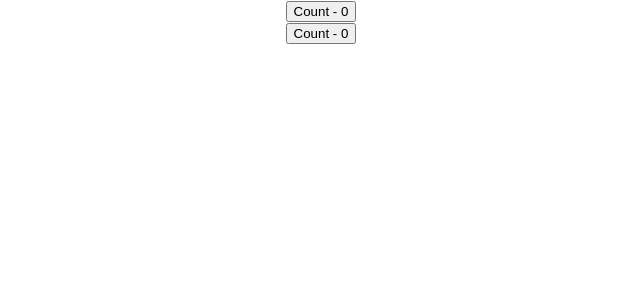
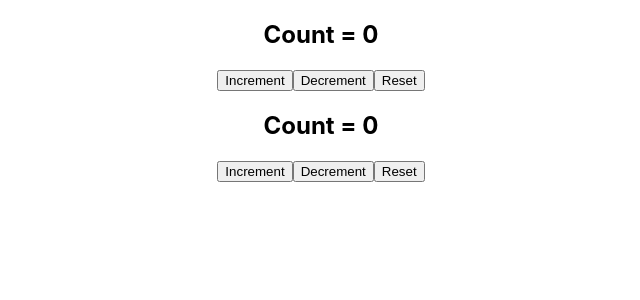
Before and after one commit to esleyms/Base-React, a React (Create React App) app: page / in a window 1280 px wide. Shown: the top 300 px of the page, without its empty margins (319-959 px from the left). Built offline with nearby package versions, Linux system fonts and the light colour scheme.

Commit message:
75 - 32 - useCounter Custom Hook

```diff
--- a/src/App.js
+++ b/src/App.js
@@ -1,7 +1,8 @@
 import React  from 'react';
 import './App.css';
-import DocTitleOne from './Components/DocTitleOne';
-import DocTitleTwo from './Components/DocTitleTwo';
+import CounterOnee from './Components/CounterOnee';
+import CounterTwoo from './Components/CounterTwoo';
+
 
 
 
@@ -9,8 +10,8 @@
   return (
 
       <div className="App">
-       <DocTitleOne/>
-       <DocTitleTwo/>
+       <CounterOnee/>
+       <CounterTwoo/>
       </div>
 
   );
--- /dev/null
+++ b/src/Components/CounterOnee.js
@@ -0,0 +1,16 @@
+import React from 'react'
+import useCounter from '../Hook/useCounter'
+
+function CounterOnee() {
+   const [count, increment, decrement, reset] = useCounter(10)
+  return (
+    <div>
+        <h2>Count = {count}</h2>
+      <button onClick={increment}>Increment</button>
+      <button onClick={decrement}>Decrement</button>
+      <button onClick={reset}>Reset</button>
+    </div>
+  )
+}
+
+export default CounterOnee
--- /dev/null
+++ b/src/Components/CounterTwoo.js
@@ -0,0 +1,16 @@
+import React from 'react'
+import useCounter from '../Hook/useCounter'
+
+function CounterTwoo() {
+    const [count, increment, decrement, reset] = useCounter(0)
+  return (
+    <div>
+        <h2>Count = {count}</h2>
+      <button onClick={increment}>Increment</button>
+      <button onClick={decrement}>Decrement</button>
+      <button onClick={reset}>Reset</button>
+    </div>
+  )
+}
+
+export default CounterTwoo
--- /dev/null
+++ b/src/Hook/useCounter.js
@@ -0,0 +1,18 @@
+import {useState} from 'react'
+
+function useCounter(initialCount = 0) {
+    const [count,setCount] = useState(0)
+    const increment = () => {
+        setCount(prevCount => prevCount + 1)
+    }
+
+    const decrement = () => {
+        setCount(prevCount => prevCount - 1)
+    }
+
+    const reset = () => {
+        setCount(initialCount)
+    }
+    return [count,increment,decrement, reset]
+}
+export default useCounter
```
